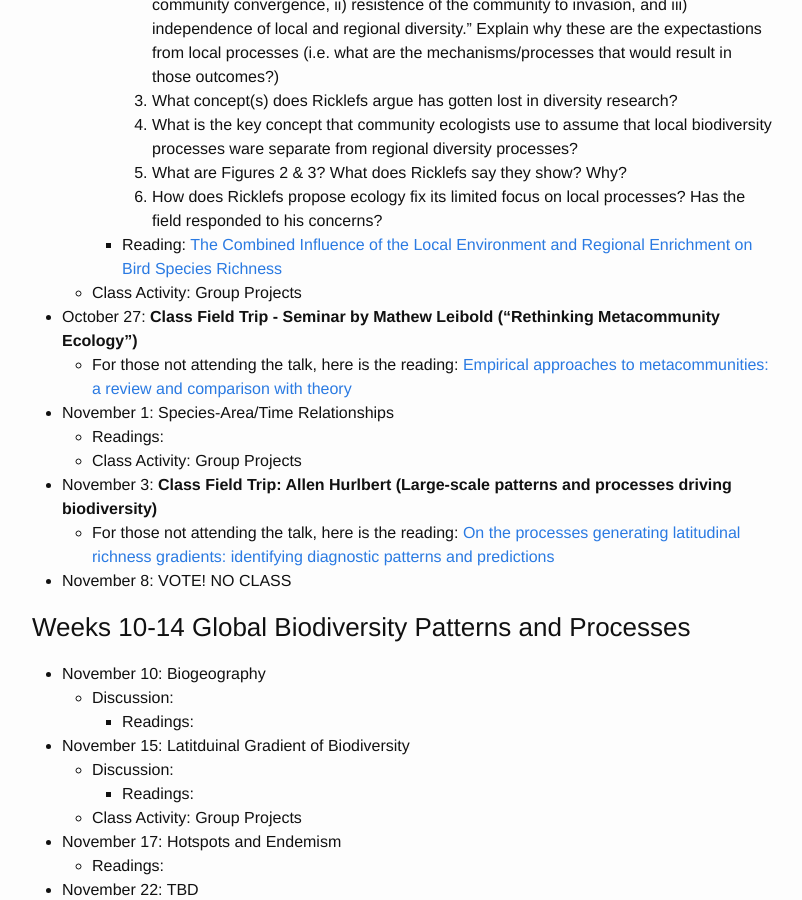
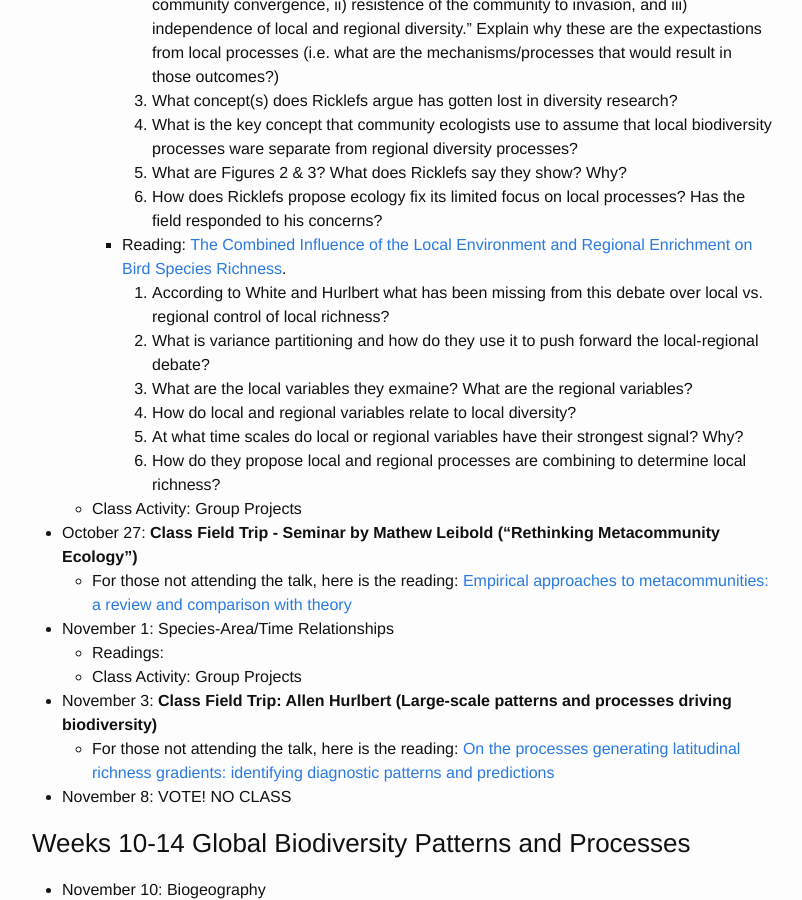
Before and after one commit to skmorgane/biodiversity-course, a Jekyll site: the page built from schedule.md, in a window 1280 px wide and 900 px high, scrolled down 7661 px. Shown: the whole window, without its empty margins (238-1040 px from the left). Built offline with Jekyll 4.4.1, drawn with Linux system fonts in a browser that asks for light colours.

Commit message:
Add White and Hurlbert questions

```diff
--- a/schedule.md
+++ b/schedule.md
@@ -231,8 +231,13 @@ Tuesdays are often a split between class activity and discussion, thus there are
             4. What is the key concept that community ecologists use to assume that local biodiversity processes ware separate from regional diversity processes?
             5. What are Figures 2 & 3? What does Ricklefs say they show? Why?
             6. How does Ricklefs propose ecology fix its limited focus on local processes? Has the field responded to his concerns?
-
-         * Reading: [The Combined Influence of the Local Environment and Regional Enrichment on Bird Species Richness](https://doi.org/10.1086/649578)
+         * Reading: [The Combined Influence of the Local Environment and Regional Enrichment on Bird Species Richness](https://doi.org/10.1086/649578).
+            1. According to White and Hurlbert what has been missing from this debate over local vs. regional control of local richness?
+            2. What is variance partitioning and how do they use it to push forward the local-regional debate?
+            3. What are the local variables they exmaine? What are the regional variables?
+            4. How do local and regional variables relate to local diversity?
+            5. At what time scales do local or regional variables have their strongest signal? Why?
+            6. How do they propose local and regional processes are combining to determine local richness?
     * Class Activity: Group Projects
 
 * October 27: **Class Field Trip - Seminar by Mathew Leibold ("Rethinking Metacommunity Ecology")**
```
